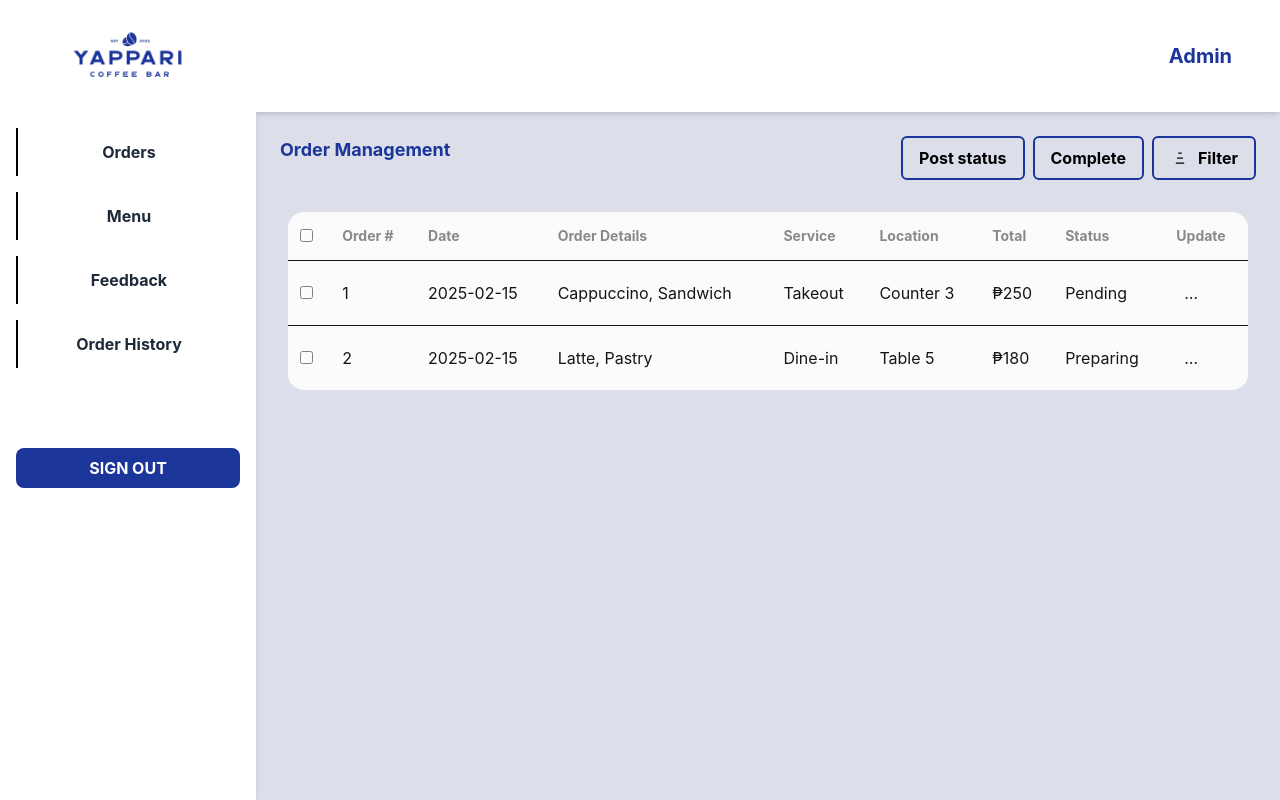
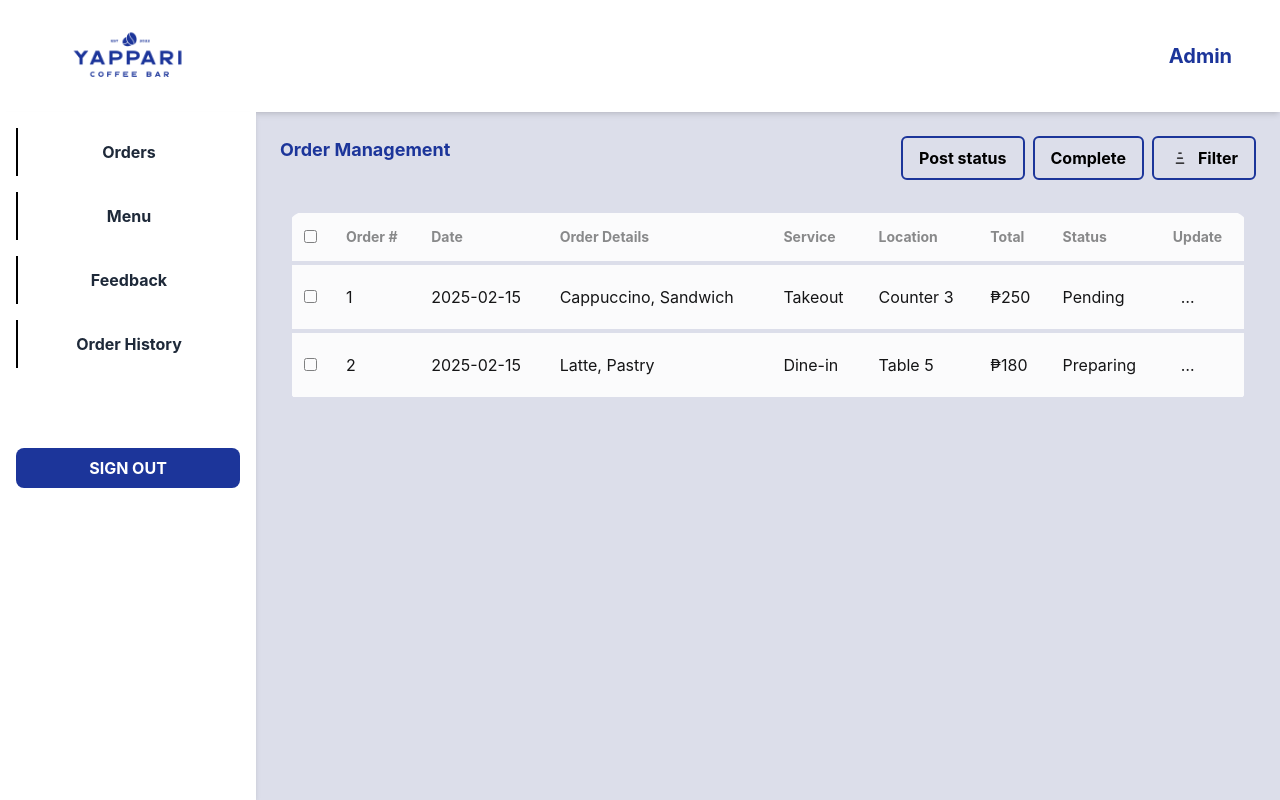
Before and after one commit to ralphrevindagsa112802/capstone-react, a React (Vite) app: page /admin/dashboard in a window 1280 px wide. Built offline with nearby package versions, Linux system fonts and the light colour scheme; sample sign-in values are in the browser's storage.

Commit message:
admin style update

```diff
--- a/src/admin/AdminDashboard.jsx
+++ b/src/admin/AdminDashboard.jsx
@@ -106,7 +106,7 @@ const AdminDashboard = () => {
                     <div className="p-2 w-full mt-6 rounded-2xl">
                         <table className="w-full bg-white opacity-90 rounded-2xl">
                             <thead>
-                                <tr>
+                                <tr className="border-t border-4 border-[#DCDEEA]">
                                     <th className="p-3 text-left text-[#808080]"><input type="checkbox" /></th>
                                     <th className="p-3 text-left text-sm text-[#808080]">Order #</th>
                                     <th className="p-3 text-left text-sm text-[#808080]">Date</th>
@@ -120,7 +120,7 @@ const AdminDashboard = () => {
                             </thead>
                             <tbody>
                                 {orders.map((order) => (
-                                    <tr key={order.id} className="border-t">
+                                    <tr key={order.id} className="w-full border-t border-4 border-[#DCDEEA]  hover:bg-gray-100">
                                         <td className="p-3"><input type="checkbox" /></td>
                                         <td className="p-3">{order.id}</td>
                                         <td className="p-3">{order.date}</td>
--- a/src/admin/AdminMenu.jsx
+++ b/src/admin/AdminMenu.jsx
@@ -29,8 +29,7 @@ const AdminMenu = () => {
 
   const handleLogout = () => {
     console.log("Logout function triggered");
-    localStorage.removeItem('isAdminAuthenticated');
-    navigate('/admin/login');
+
     // Add logout functionality here if needed
   };
 
@@ -190,7 +189,7 @@ const AdminMenu = () => {
           <div className="p-2 w-full mt-6 rounded-2xl">
             <table className="w-full bg-white opacity-90 rounded-2xl">
               <thead>
-                <tr className="">
+                <tr className="border-t border-4 border-[#DCDEEA]">
                 {/**  <th className="px-4 py-2 text-left text-sm text-[#808080]">ID</th> */}
                   <th className="p-3 text-left text-[#808080]"><input type="checkbox" /></th>
                   <th className=" px-4 py-2 text-left text-sm text-[#808080]">Name</th>
@@ -205,7 +204,7 @@ const AdminMenu = () => {
               <tbody>
                 {menuItems.length > 0 ? (
                   menuItems.map((item) => (
-                    <tr key={item.food_id} className="border-t hover:bg-gray-100">
+                    <tr key={item.food_id} className="border-t border-4 border-[#DCDEEA] hover:bg-gray-100">
                      {/**  <td className=" px-4 py-2">{item.food_id}</td>  */}
                       <td className="p-3"><input type="checkbox" /></td>
                       <td className="  px-4 py-2">{item.food_name}</td>
```
